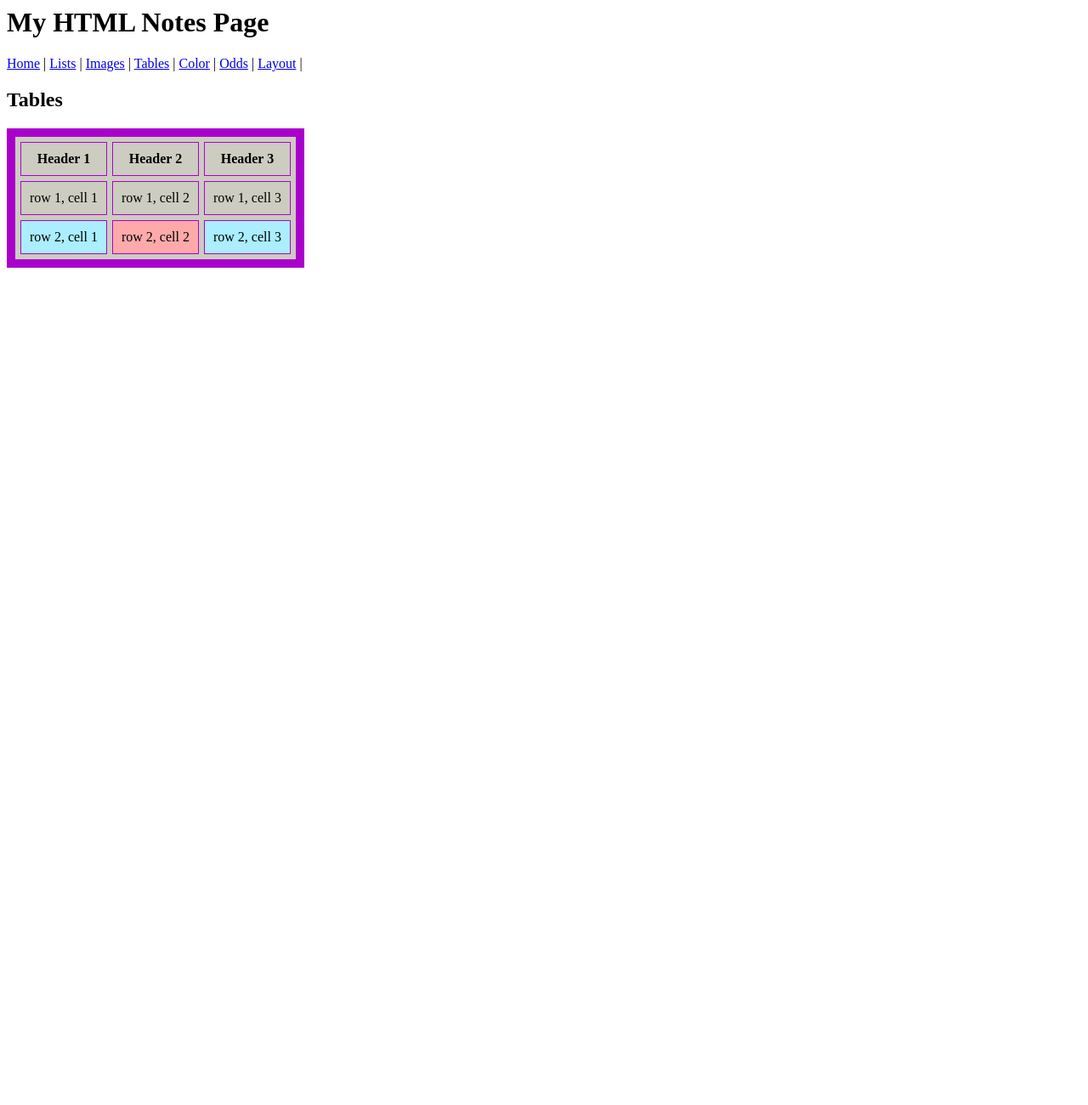
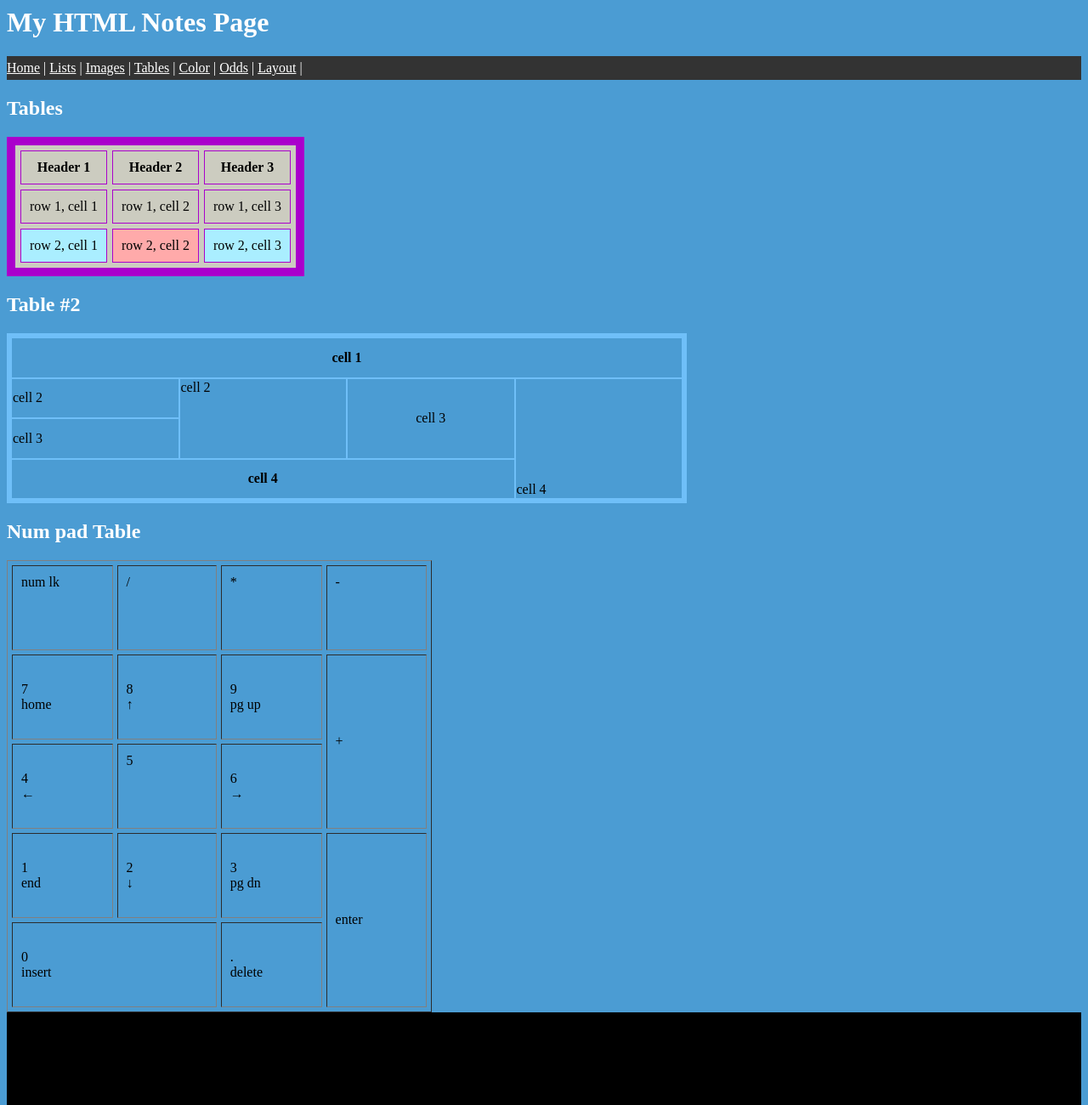
Before and after one commit to rezzqw/htmlNodes, a plain HTML site: page tables.html in a window 1280 px wide. Shown: the top 1300 px of the page at 85% size. Before the commit the page ends 800 px from the top, so only its background shows below. Drawn offline with Linux system fonts and the light colour scheme.

Commit message:
week 1 of doing the website

```diff
--- /dev/null
+++ b/style.css
@@ -0,0 +1,16 @@
+nav
+    {
+        background-color: #333;
+        color: #fff;
+        width: 100%;
+        padding-top: 5px;
+        padding-bottom: 5px;
+    }
+    footer
+     {
+        width: 100%;
+        background-color: #000;
+        color: #fff;
+        height: 300px;
+        padding-top: 10px;
+     }
--- a/tables.html
+++ b/tables.html
@@ -1,25 +1,26 @@
 <html>
     <head>
+        <link rel="stylesheet" href="style.css">
     <title>Notes Page | Tables</title>
     </head>
-    <body>
+    <body bgcolor="#4B9CD3">
         <header>
-            <h1> My HTML Notes Page</h1>
+            <h1 style="color: white"> My HTML Notes Page</h1>
         </header>
         <nav>
             <div>
-                <a href="index.html">Home</a> |
-                <a href= "lists.html">Lists</a> |
-                <a href= "images.html">Images</a> |
-                <a href= "tables.html">Tables</a> |
-                <a href= "color.html">Color</a> |
-                <a href= "odds.html">Odds</a> |
-                <a href="layout.html">Layout</a> |
+                <a href="index.html" style="color:white">Home</a> |
+                <a href= "lists.html" style="color:white">Lists</a> |
+                <a href= "images.html" style="color:white">Images</a> |
+                <a href= "tables.html" style="color:white">Tables</a> |
+                <a href= "color.html" style="color:white">Color</a> |
+                <a href= "odds.html" style="color:white">Odds</a> |
+                <a href="layout.html" style="color:white">Layout</a> |
             </div>
         </nav>
-        <main>
+        <main style="color:white">
             <section>
-                <h1>Tables</h1>
+                <h1 style="color:white">Tables</h1>
                 <table border="10" bordercolor="aaiicc" bgcolor="ccccc" cellspacing="6" cellpadding="10">
                     <tr>
                         <th>Header 1</th>
@@ -37,6 +38,56 @@
                         <td>row 2, cell 3</td>
                     </tr>
                 </table>
+                <h1>Table #2</h1>
+                <table border="5" bordercolor="6fbff8" width="800" height="200" cellspacing="0">
+                    <tr>
+                        <th colspan="4">cell 1</th>
+                    </tr>
+                    <tr>
+                        <td>cell 2</td>
+                        <td rowspan="2"valign="top">cell 2</td>
+                        <td rowspan="2" align="center">cell 3</td>
+                        <td rowspan="3"valign="bottom">cell 4</td>
+                    </tr>
+                    <tr>
+                        <td>cell 3</td>
+                    </tr>
+                    <tr>
+                        <th colspan="3">cell 4</th>
+
+                    </tr>
+
+                </table>
+                <h1>Num pad Table</h1>
+                <table border "5" cellpadding="10" cellspacing="5" width="500" height="500">
+                    <tr>
+                        <td valign="top" height="100"width="100">num lk</td>
+                        <td valign="top" width="100">/</td>
+                        <td valign="top" width="100">*</td>
+                        <td valign="top"width="100">-</td>
+                    </tr>
+                    <tr >
+                        <td height="100">7 <br>home</td>
+                        <td>8 <br>&uarr;</td>
+                        <td>9<br>pg up</td>
+                        <td rowspan="2">+</td>
+                    </tr>
+                    <tr >
+                        <td height="100">4<br>&larr;</td>
+                        <td valign="top">5</td>
+                        <td>6<br>&rarr;</td>
+                    </tr>
+                    <tr>
+                        <td height="100">1<br>end</td>
+                        <td>2<br>&darr;</td>
+                        <td>3<br>pg dn</td>
+                        <td rowspan="2">enter</td>
+                    </tr>
+                    <tr>
+                        <td height="100"colspan="2">0<br>insert</td>
+                        <td>.<br>delete</td>
+                    </tr>
+                </table>
             </section>
             <aside>
 
```
Also changed, not shown: color.html (+14 -3 lines), images.html (+1 -0 lines), index.html (+53 -3 lines), layout.html (+1 -0 lines), lists.html (+21 -10 lines), odds.html (+1 -0 lines).
